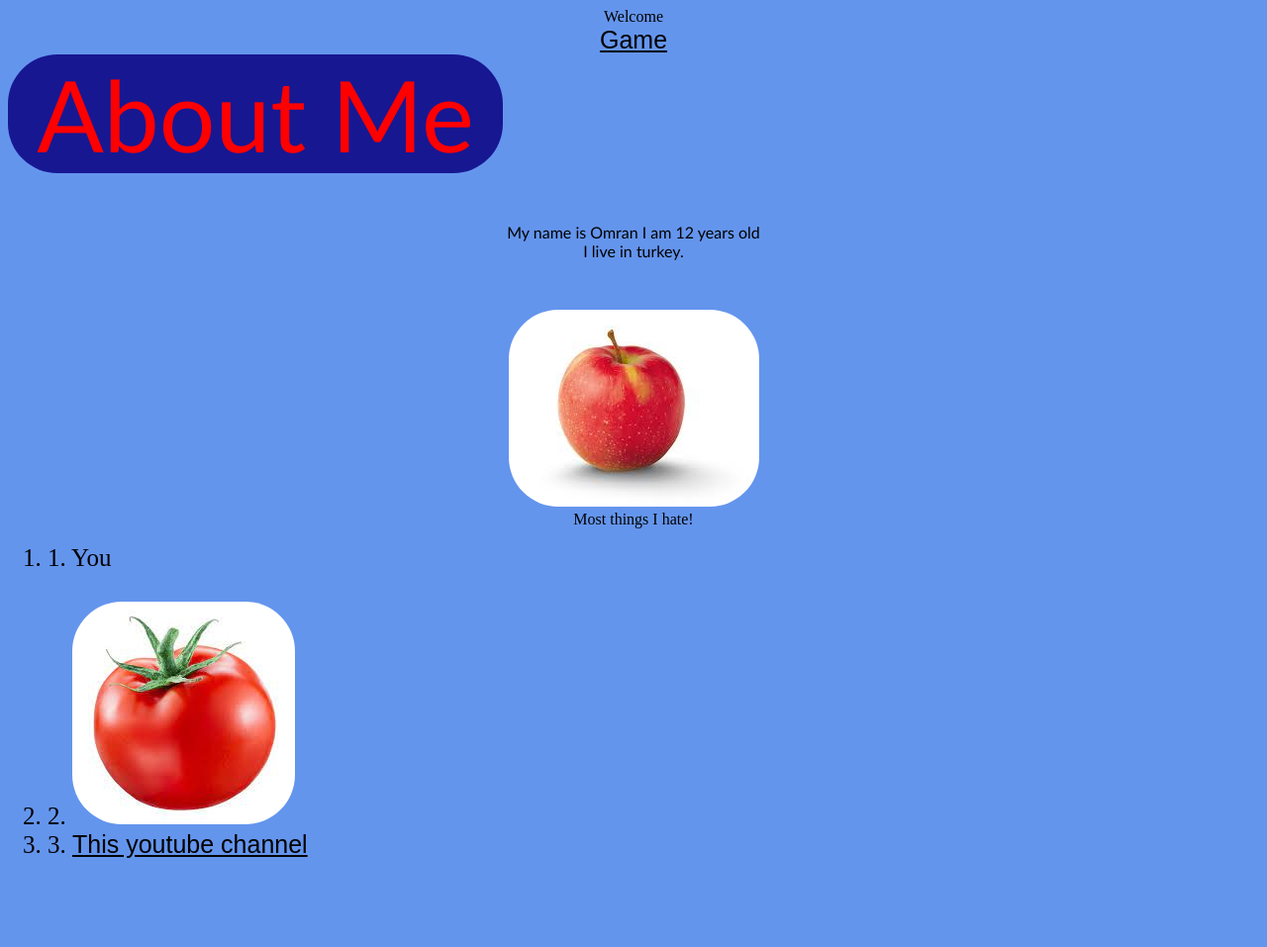
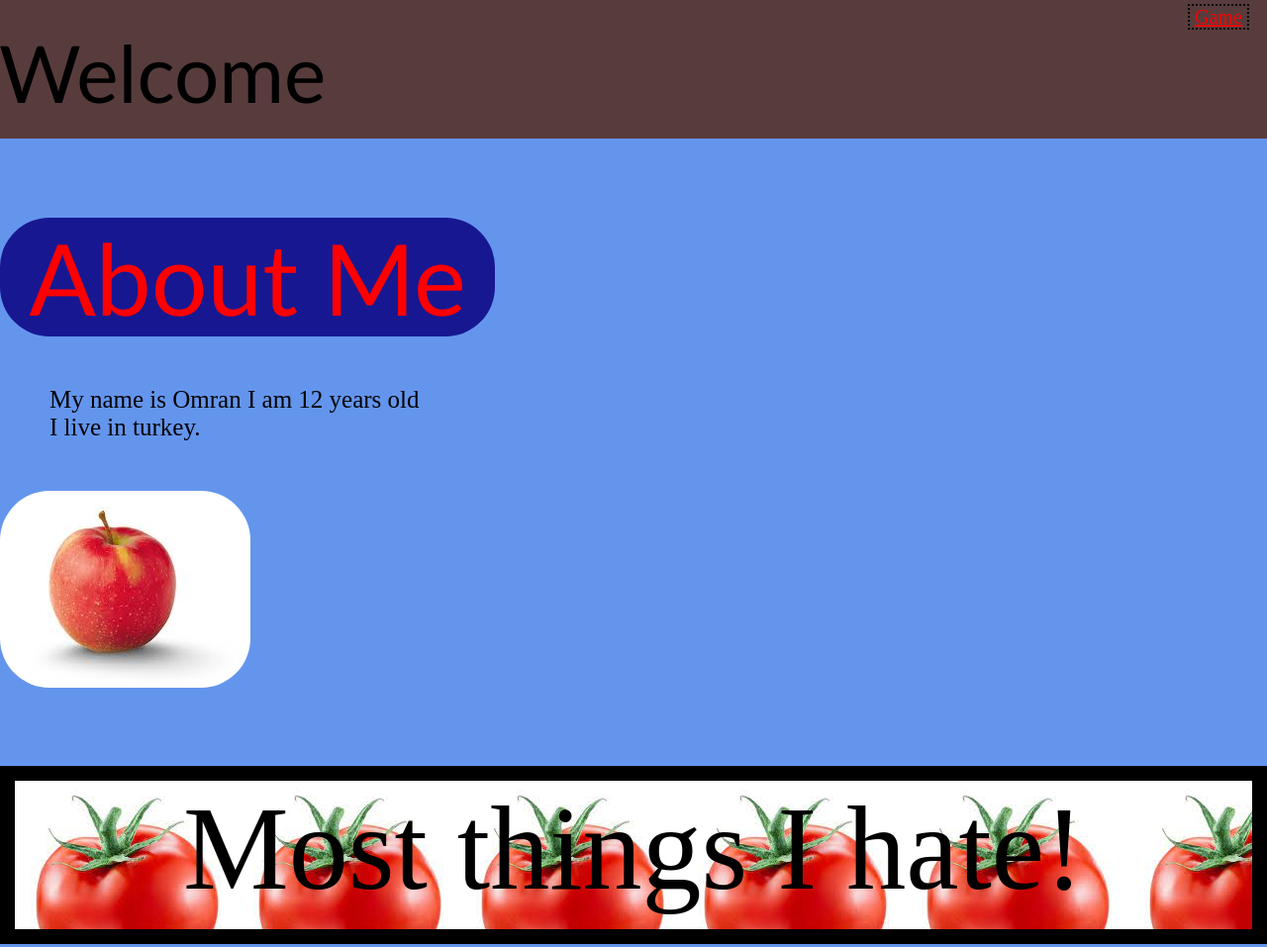
Before and after one commit to MrRplos/MrRplos.Github.io, a plain HTML site: page index.html in a window 1280 px wide. Shown: the top 957 px of the page at 99% size. Before the commit the page ends 884 px from the top, so only its background shows below. Drawn offline with Linux system fonts and the light colour scheme.

Commit message:
Update index.css

```diff
--- a/index.css
+++ b/index.css
@@ -1,6 +1,9 @@
 body {
     background-color: cornflowerblue;
-    text-align: center;
+}
+* {
+    padding: 0;
+    margin: 0;
 }
 li {
     font-size: 25px;
@@ -12,17 +15,18 @@ a {
     color: rgb(255, 0, 0);
     font-size: 100px;
     width: 500px;
+    text-align: center;
     background-color: rgb(23, 23, 146);
     border-radius: 50px;
     font-family: 'Gill Sans', 'Gill Sans MT', Calibri, 'Trebuchet MS', sans-serif
 }
 .p1 {
     padding: 50px;
-
-    font-family: 'Gill Sans', 'Gill Sans MT', Calibri, 'Trebuchet MS', sans-serif;
+    font-size: 25px;
+    font-family: 'Times New Roman', Times, serif;
 }
 li {
-    text-align: start;
+    text-align: auto;
 }
 h3 {
     font-size: 50px;
@@ -33,17 +37,55 @@ h3 {
     border-width: 12px;
     background-repeat: repeat;
 }
-img {
-    size: 50px;
+#apple {
+    text-align: center;
     border-radius: 50px;
-    text-align: center;
+    margin-bottom: 50px;
 }
-a {
+#site2 {
+    font-size: 20px;
+    color: rgb(255, 0, 0);
+    position: relative;
+    left: 1200px;
+    bottom: 90px;
+    border: black 2px;
+    border-style: dotted;
+    padding: 0px 5px 0px 5px;
+}
+#gohere {
     font-family: sans-serif;
     color: black;
+    margin-bottom: 250px;
+    text-align: center;
 }
 #tomato {
     position: relative;
     top: 30px;
     margin-bottom: 30px;
+    border-radius: 50px;
 }
+#Mostthings {
+    margin-top: 25px;
+    text-align: center;
+    text-shadow: black;
+    font-size: 120px;
+    font-family: 'Times New Roman', Times, serif;
+    border: black solid 15px;
+    width: auto;
+    height: 150px;
+    background: url(Pictures/tomato.jpg);
+}
+#aboutme {
+    width: auto;
+    height: 90px;
+    background-color: rgb(88, 60, 60);
+    padding-bottom: 50px;
+    margin-bottom: 80px;
+}
+#pagetitle {
+    font-size: 80px;
+    position: relative;
+    left: -001px;
+    top: 25px;
+    font-family: 'Gill Sans', 'Gill Sans MT', Calibri, 'Trebuchet MS', sans-serif;
+}
```
